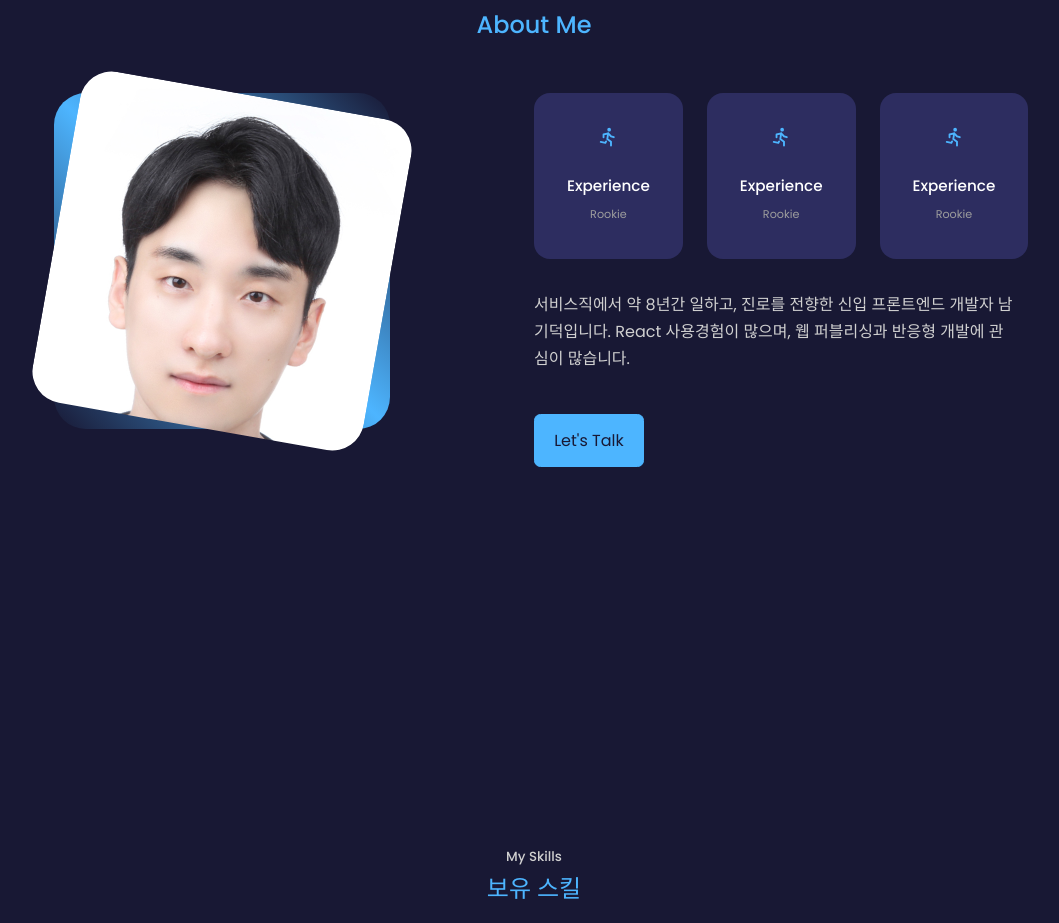
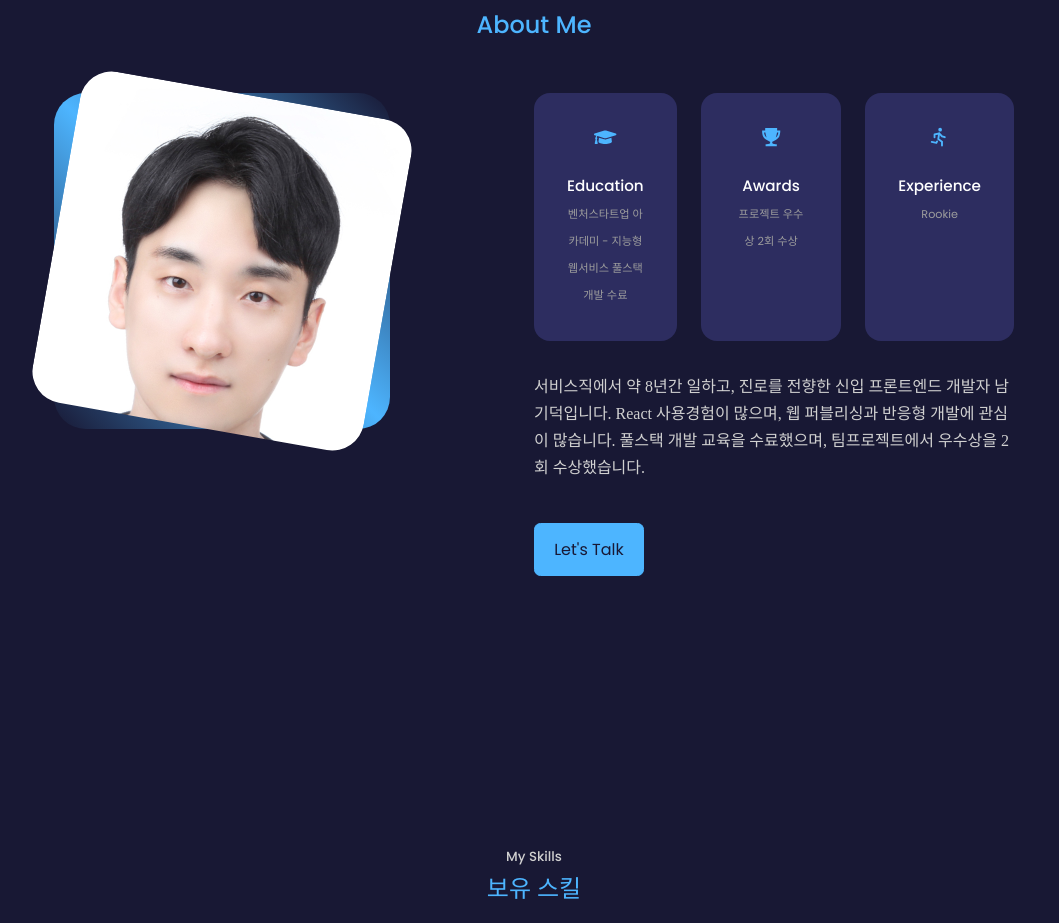
Before and after one commit to NamGideokk/portfolio-website, a React (Create React App) app: page / in a window 1280 px wide. Shown: the part 946-1869 px from the top of the page, without its empty margins (106-1165 px from the left). Built offline with nearby package versions, Linux system fonts and the light colour scheme; a web font is replaced by a local one.

Commit message:
about > 수정중

```diff
--- a/src/components/about/About.jsx
+++ b/src/components/about/About.jsx
@@ -2,8 +2,15 @@ import React from "react";
 import "./about.scss";
 import AVATAR from "../../assets/ngd.jpg";
 import { TbRun } from "react-icons/tb";
+import { FaGraduationCap } from "react-icons/fa";
+import { IoMdTrophy } from "react-icons/io";
+import { useEffect } from "react";
 
 const About = () => {
+  useEffect(() => {
+    console.log(document.documentElement.offsetHeight);
+  }, []);
+
   return (
     <section id="about">
       <h5>Get To Know</h5>
@@ -18,14 +25,16 @@ const About = () => {
         <div className="about__content">
           <div className="about__cards">
             <article className="about__card">
-              <TbRun className="about__icon" />
-              <h5>Experience</h5>
-              <small>Rookie</small>
+              <FaGraduationCap className="about__icon" />
+              <h5>Education</h5>
+              <small>
+                벤처스타트업 아카데미 - 지능형 웹서비스 풀스택 개발 수료
+              </small>
             </article>
             <article className="about__card">
-              <TbRun className="about__icon" />
-              <h5>Experience</h5>
-              <small>Rookie</small>
+              <IoMdTrophy className="about__icon" />
+              <h5>Awards</h5>
+              <small>프로젝트 우수상 2회 수상</small>
             </article>
             <article className="about__card">
               <TbRun className="about__icon" />
@@ -34,10 +43,11 @@ const About = () => {
             </article>
           </div>
 
-          <p>
+          <p className="kor">
             서비스직에서 약 8년간 일하고, 진로를 전향한 신입 프론트엔드 개발자
             남기덕입니다. React 사용경험이 많으며, 웹 퍼블리싱과 반응형 개발에
-            관심이 많습니다.
+            관심이 많습니다. 풀스택 개발 교육을 수료했으며, 팀프로젝트에서
+            우수상을 2회 수상했습니다.
           </p>
 
           <a href="#contact" className="btn btn-primary">
--- a/src/components/nav/Nav.jsx
+++ b/src/components/nav/Nav.jsx
@@ -24,7 +24,7 @@ const Nav = () => {
   window.addEventListener("scroll", changeNavBg);
 
   return (
-    <nav className={className}>
+    <nav className={`nav ${className}`}>
       <a
         href="#"
         className={activeNav === "#" ? "active" : ""}
--- a/src/components/nav/nav.scss
+++ b/src/components/nav/nav.scss
@@ -1,6 +1,6 @@
 @import "../../_variable";
 
-nav {
+.nav {
   background-color: transparent;
   width: max-content;
   display: block;
```
